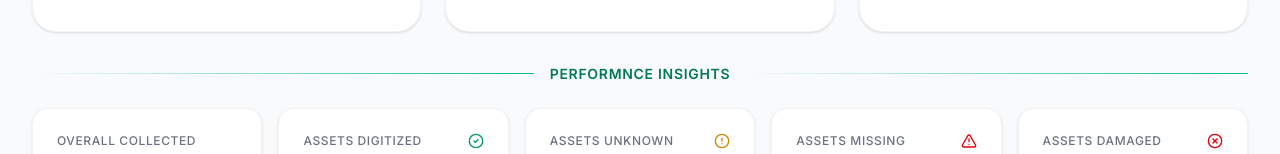
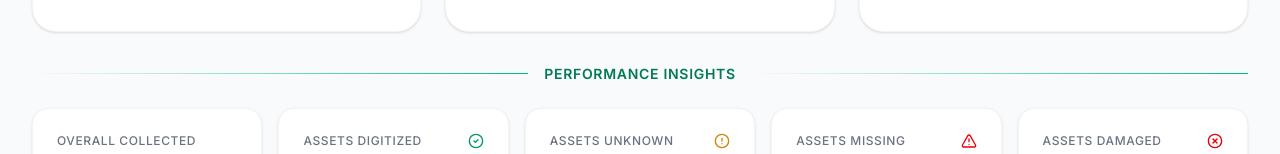
Before and after one commit to comethrusws/pycube-platfirm-v1, a Next.js app: page / in a window 1280 px wide. Both pictures are taken after a click on the element 1056 px from the left and 838 px from the top of the page. Shown: the part 1824-1978 px from the top of the page. Built offline with nearby package versions, Linux system fonts and the light colour scheme.

Commit message:
updated: spells

```diff
--- a/components/biomedical-assets-detail.tsx
+++ b/components/biomedical-assets-detail.tsx
@@ -170,7 +170,7 @@ export function BiomedicalAssetsDetail({ isOpen, onClose }: BiomedicalAssetsDeta
                     <div className="mb-8">
                         <div className="flex items-center gap-4 mb-6">
                             <div className="h-px bg-gradient-to-r from-transparent to-emerald-500 flex-1" />
-                            <h3 className="text-sm font-semibold text-emerald-700 uppercase tracking-wider">Performnce Insights</h3>
+                            <h3 className="text-sm font-semibold text-emerald-700 uppercase tracking-wider">Performance Insights</h3>
                             <div className="h-px bg-gradient-to-l from-emerald-500 to-transparent flex-1" />
                         </div>
 
```
